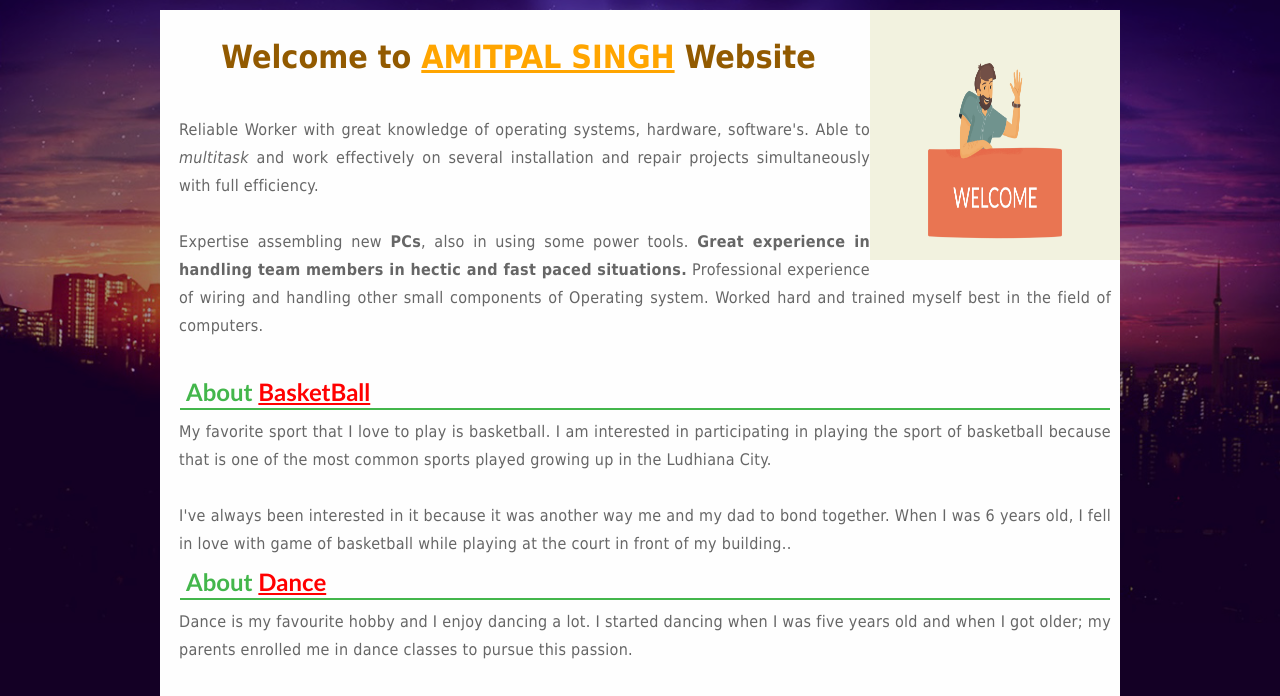
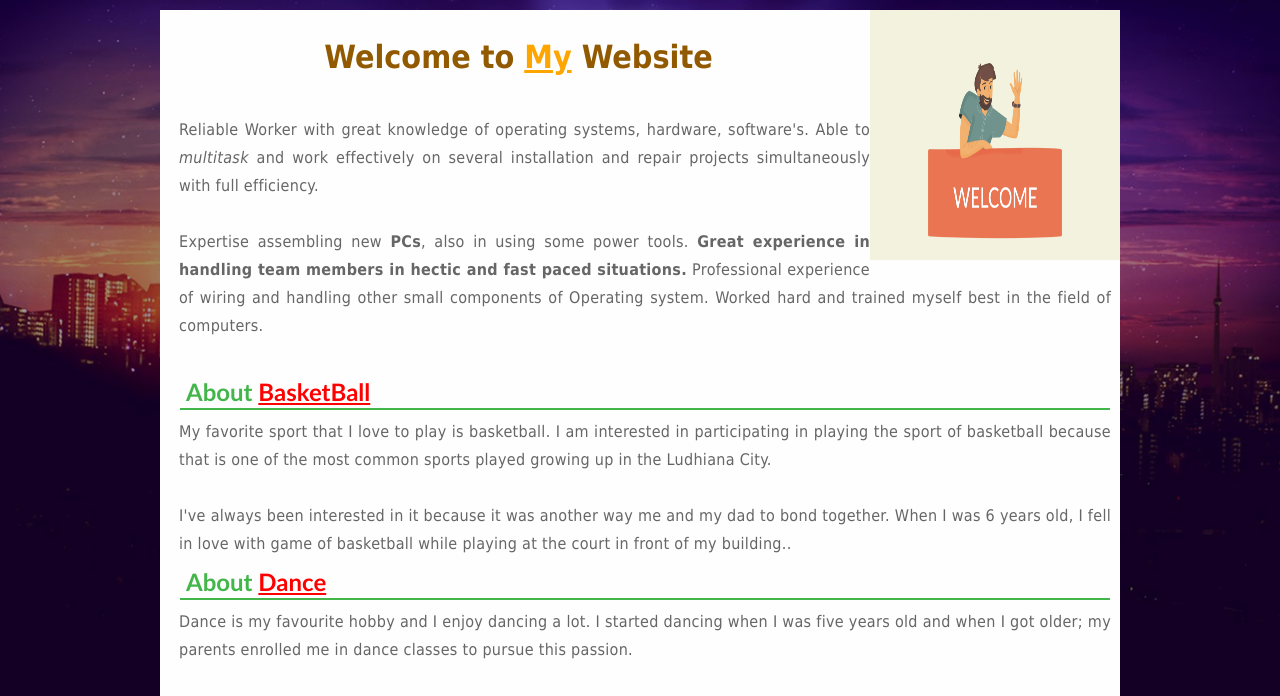
Before and after one commit to amitpal26/mywebsite, a plain HTML site: page index.html in a window 1280 px wide. Shown: the part 97-793 px from the top of the page. Drawn offline with Linux system fonts and the light colour scheme.

Commit message:
Update index.html

```diff
--- a/index.html
+++ b/index.html
@@ -38,7 +38,7 @@ The game i love, the dance i prefer, the resume and other pages
 
     <div id="main">
       <div id="main-inner">
-         <h1 align="center">Welcome to <a href="https://dancemaniaschool.com/" target="_blank"style="color:orange;">AMITPAL SINGH</a> Website</h1>
+         <h1 align="center">Welcome to <a href="https://dancemaniaschool.com/" target="_blank"style="color:orange;">My</a> Website</h1>
 
         <div id="content">
 
@@ -69,11 +69,11 @@ I aspire to become a renowned Bhangra dancer so that I can represent this classi
 
         <div id="footer">
           &copy; All Rights Reserved 2022
-        </div>
-      </div>
     </div>
-  </div>
-  </div>
+    </div>
+    </div>
+    </div>
+</div>
 </div>
 </body>
 </html>
```
